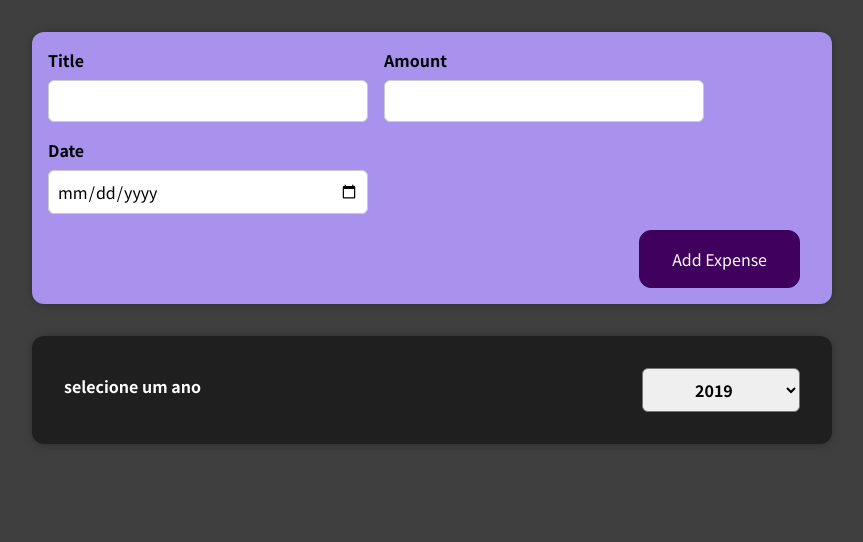
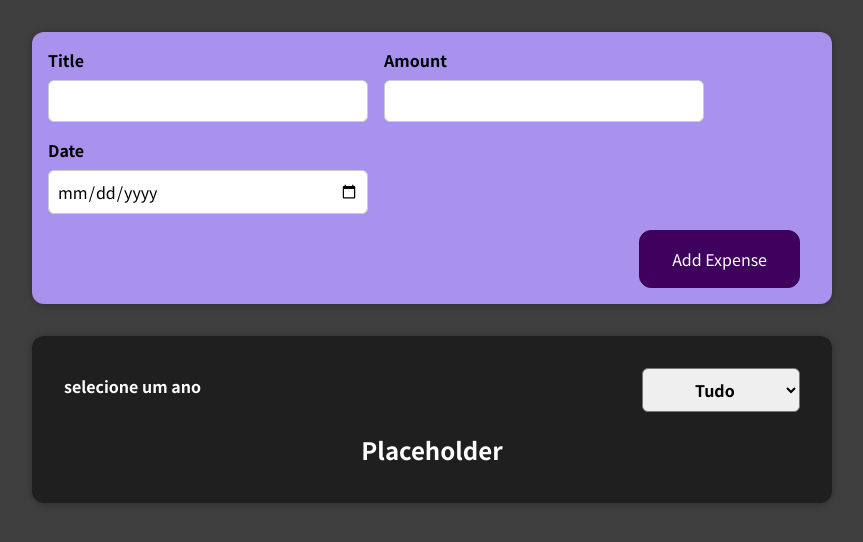
Before and after one commit to leecaslu/01-starting-setup, a React (Create React App) app: page / in a window 1280 px wide. Shown: the top 542 px of the page, without its empty margins (208-1071 px from the left). Built offline with nearby package versions, Linux system fonts and the light colour scheme.

Commit message:
criando um frontend mini projeto

```diff
--- a/src/App.js
+++ b/src/App.js
@@ -9,14 +9,12 @@ const App = () => {
 
   // handler do input de expenses
   const inputHandler = (input) => {
-    console.log('segue input', input);
     if (input.title && input.date && input.amount) {
       input.id = (expenses).length;
       setExpenses(state => [...state, input]);
-      console.log(input);
     }
   }
-  // colocando so componentes na arvore e passando dados de um comp para outro
+  // colocando os componentes na arvore e passando dados de um comp para outro
   return (
     <div>
       <NewExpense inputHandler={inputHandler} />
--- a/src/components/Expenses/ExpenseContainer.js
+++ b/src/components/Expenses/ExpenseContainer.js
@@ -1,6 +1,6 @@
-import ExpenseItem from "./ExpenseItem";
+import ExpensesList from './ExpensesList';
+import ExpensesFilter from "./ExpensesFilter";
 import Card from '../UI/Card';
-import ExpensesFilter from "./ExpensesFilter";
 import './ExpenseContainer.css';
 import { useState } from "react";
 
@@ -9,11 +9,12 @@ const ExpenseContainer = (props) => {
   const [year, setYear] = useState(0);
   const yearHandler = (ano) => setYear(ano);
   const listaExpenses = props.expenses.filter((el) => !year ? !year : el.date.getFullYear() === year);
+
+
   return (
     <Card className="expenses">
       <ExpensesFilter yearHandler={yearHandler} />
-      {listaExpenses.map((el) =>
-        <ExpenseItem key={el.id} expense={el.title} date={el.date} value={el.amount} />)}
+      <ExpensesList listaExpenses={listaExpenses} />
     </Card>
   )
 }
--- a/src/components/Expenses/ExpenseItem.js
+++ b/src/components/Expenses/ExpenseItem.js
@@ -7,6 +7,7 @@ import ExpenseDate from './ExpenseDate';
 
 const ExpenseItem = (props) => {
   return (
+    <li>
       <Card className='expense-item'>
         <ExpenseDate date={props.date} />
         <div className='expense-item__description'>
@@ -14,6 +15,7 @@ const ExpenseItem = (props) => {
           <div className='expense-item__price'>R${props.value}</div>
         </div>
       </Card>
+    </li>
   )
 }
 
--- a/src/components/Expenses/ExpensesFilter.js
+++ b/src/components/Expenses/ExpensesFilter.js
@@ -11,11 +11,11 @@ export default function ExpensesFilter(props) {
         <div className='expenses-filter__control'>
           <label>selecione um ano</label>
           <select onChange={changeHandler}>
+            <option value='0'>Tudo</option>
             <option value='2019'>2019</option>
             <option value='2020'>2020</option>
             <option value='2021'>2021</option>
             <option value='2022'>2022</option>
-            <option value='0'>Tudo</option>
           </select>
         </div>
       </div>
--- /dev/null
+++ b/src/components/Expenses/ExpensesList.css
@@ -0,0 +1,9 @@
+.expenses-list {
+  list-style: none;
+  padding: 0;
+}
+
+.expenses-list__fallback {
+  color: white;
+  text-align: center;
+}
--- /dev/null
+++ b/src/components/Expenses/ExpensesList.js
@@ -0,0 +1,10 @@
+import ExpenseItem from "./ExpenseItem";
+import "./ExpensesList.css";
+
+export default function ExpensesList(props){
+  return (
+    !props.listaExpenses.length
+    ? <h2 className="expenses-list__fallback">Placeholder</h2>
+    : <ul className="expenses-list">{props.listaExpenses.map((el) => <ExpenseItem key={el.id} expense={el.title} date={el.date} value={el.amount} />)} </ul>
+  )
+}
```
Lines whose indentation alone changed are shown as unchanged.
